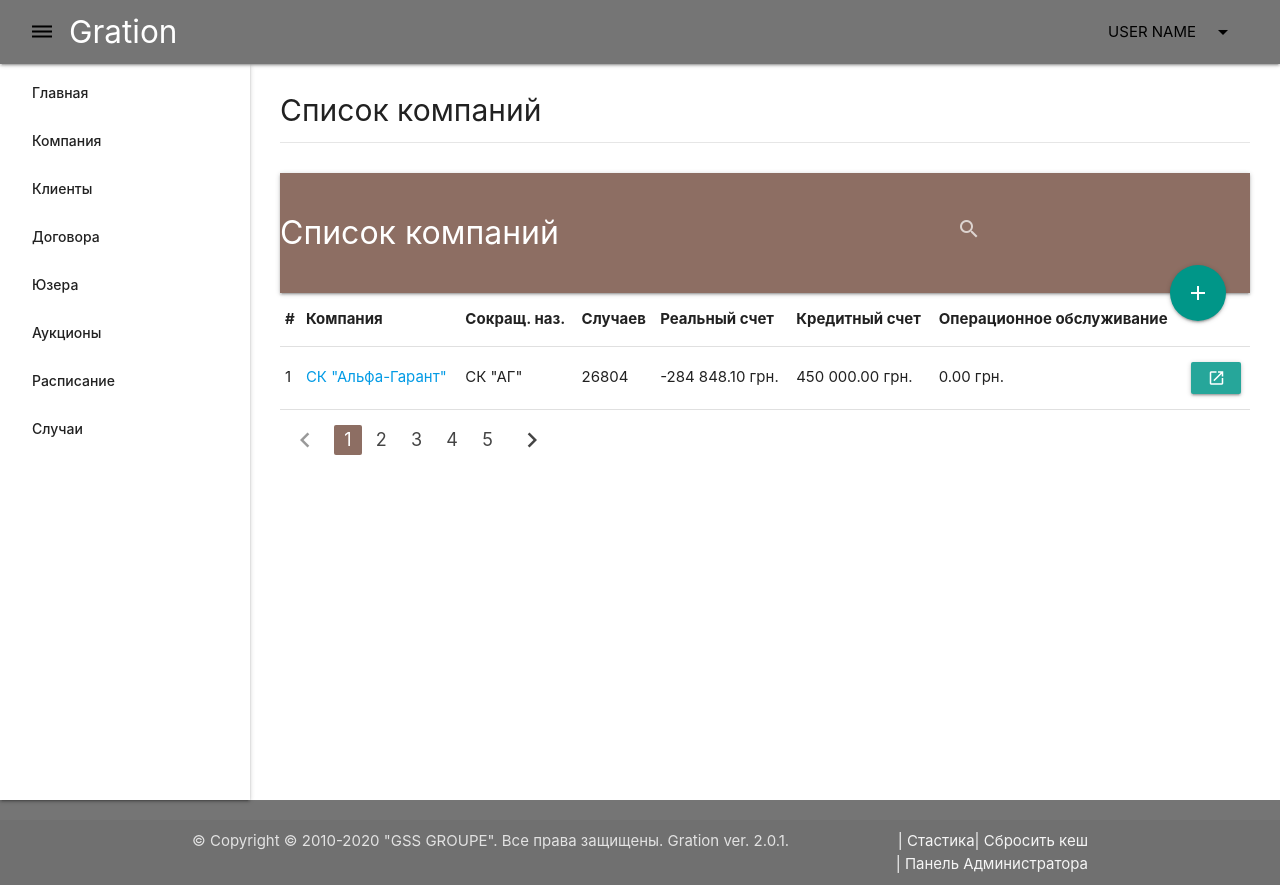
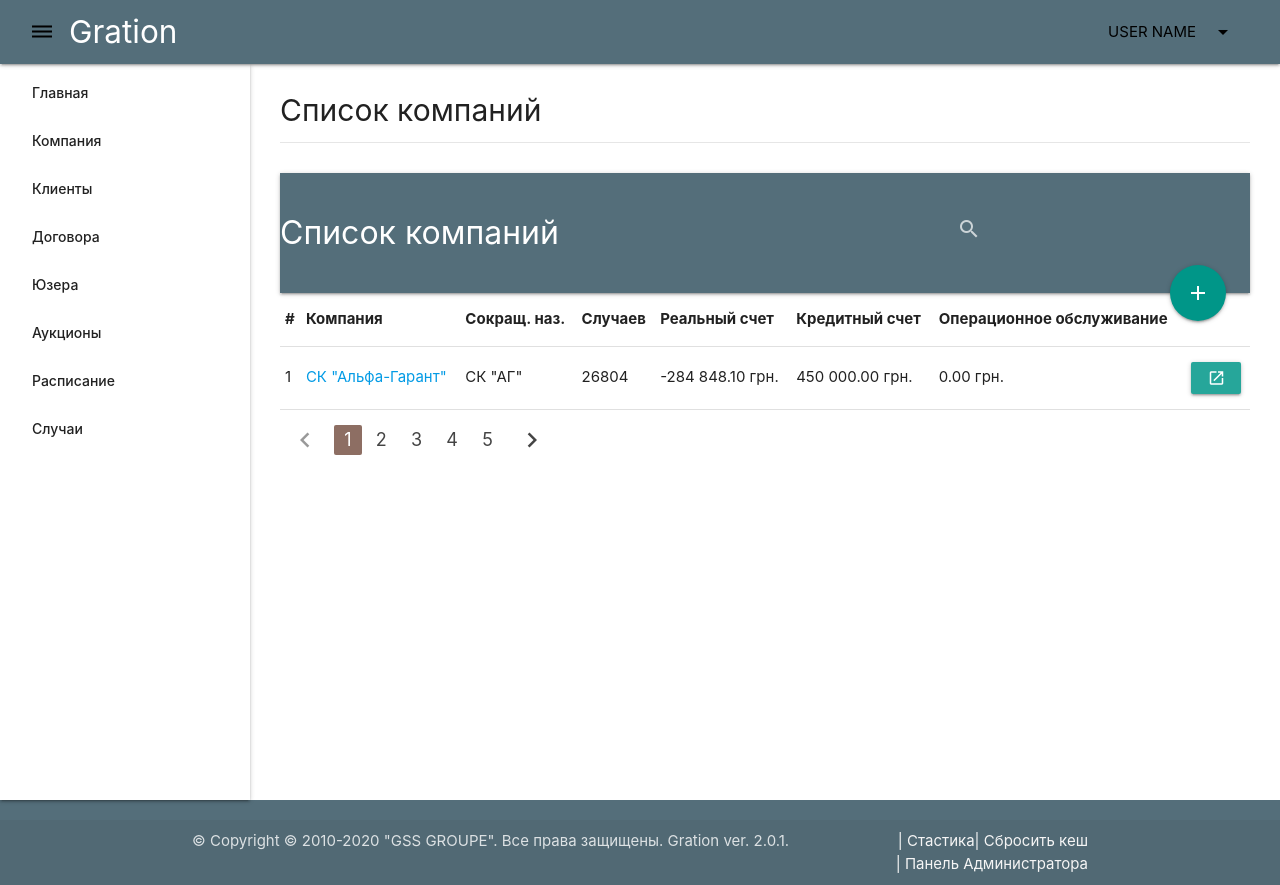
Before and after one commit to tacid/gration2_templates, a plain HTML site: page company.index.html in a window 1280 px wide. Drawn offline with nearby package versions, Linux system fonts and the light colour scheme.

Commit message:
changed color

```diff
--- a/company.index.html
+++ b/company.index.html
@@ -15,7 +15,7 @@
 <body>
     <div>
         <div class="app-main-layout">
-            <nav class="navbar grey darken-1">
+            <nav class="navbar blue-grey darken-1">
                 <div class="nav-wrapper">
                     <div class="navbar-left">
                         <a href="#">
@@ -85,7 +85,7 @@
 
                         <section>
 
-                            <nav class="nav-extended  brown lighten-1">
+                            <nav class="nav-extended  blue-grey darken-1">
                                 <div class="nav-wrapper">
                                     <span class="nav-title">Список компаний</span>
                                     <form>
@@ -155,7 +155,7 @@
     </div>
 
 
-    <footer class="page-footer grey darken-1">
+    <footer class="page-footer blue-grey darken-1">
 
         <div class="footer-copyright">
             <div class="container">
```
Also changed, not shown: company.show.html (+2 -2 lines), main.html (+3 -2 lines).
